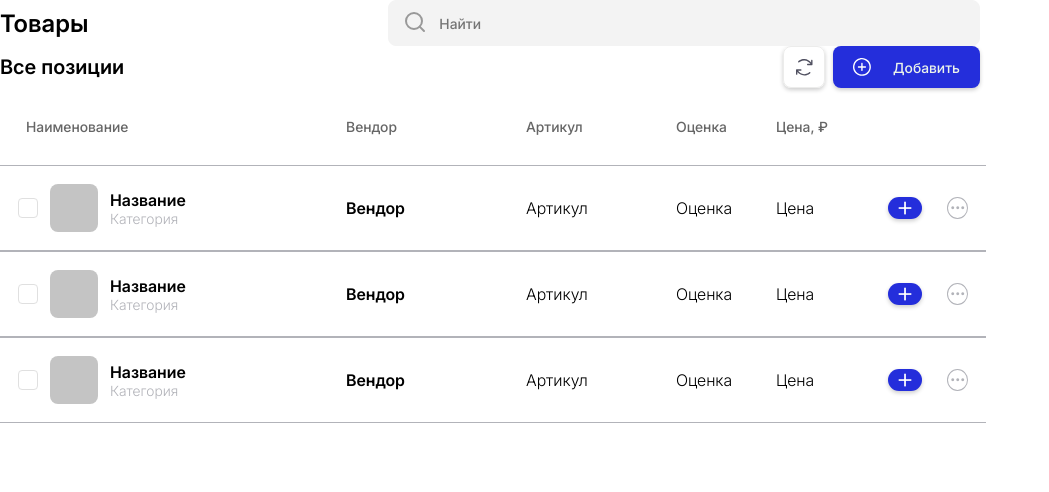
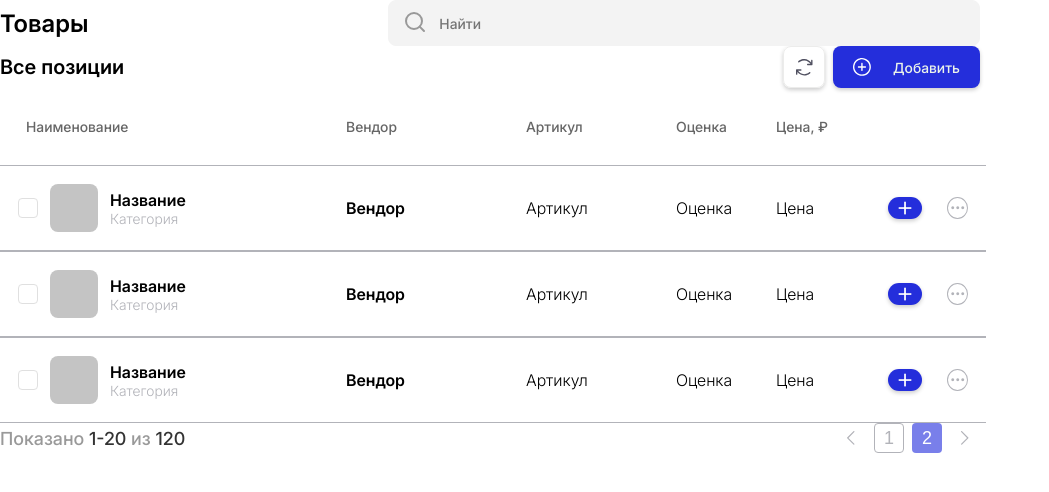
Before and after one commit to ZerruKun/aiti_guru_test, a React (Vite) app: page / in a window 1280 px wide. Shown: the top 492 px of the page, without its empty margins (0-1049 px from the left). Built offline with nearby package versions, Linux system fonts and the light colour scheme.

Commit message:
ProductsCount + minor changes in App.

```diff
--- a/src/App.tsx
+++ b/src/App.tsx
@@ -1,12 +1,8 @@
-import AddProduct from "./components/AddProduct";
-import SearchProduct from "./components/SearchProduct";
 import ProductsPage from "./pages/ProductsPage";
 
 const App = () => {
   return (
     <div>
-      <SearchProduct />
-      <AddProduct />
       <ProductsPage />
     </div>
   );
--- a/src/components/ProductsCount.tsx
+++ b/src/components/ProductsCount.tsx
@@ -0,0 +1,30 @@
+import styles from "../styles/modules/ProductsCount.module.css";
+
+const ProductsCount = () => {
+  // Моки
+  const fromProduct = 1;
+  const toProduct = 20;
+  const totalProducts = 120;
+
+  return (
+    <div className={styles.general}>
+      <div className={styles.shown}>
+        <span className={styles.pagination}>
+          Показано{" "}
+          <span className={styles.value}>
+            {fromProduct}-{toProduct}
+          </span>{" "}
+          из <span className={styles.value}>{totalProducts}</span>
+        </span>
+      </div>
+      <div className={styles.pages}>
+        <button className={styles.left}></button>
+        <button className={styles.pageNumber}>1</button>
+        <button className={styles.pageNumberSelected}>2</button>
+        <button className={styles.right}></button>
+      </div>
+    </div>
+  );
+};
+
+export default ProductsCount;
--- a/src/pages/ProductsPage.tsx
+++ b/src/pages/ProductsPage.tsx
@@ -1,9 +1,15 @@
+import AddProduct from "../components/AddProduct";
+import SearchProduct from "../components/SearchProduct";
 import ProductsList from "../components/ProductsList";
+import ProductsCount from "../components/ProductsCount";
 
 const ProductsPage = () => {
   return (
     <div>
+      <SearchProduct />
+      <AddProduct />
       <ProductsList />
+      <ProductsCount />
     </div>
   );
 };
--- a/src/styles/modules/ProductsCount.module.css
+++ b/src/styles/modules/ProductsCount.module.css
@@ -0,0 +1,73 @@
+@font-face {
+    font-family: 'Inter';
+    src: url('../fonts/Inter_18pt-Medium.ttf') format('truetype');
+    font-weight: 500;
+    font-style: normal;
+}
+
+.general {
+    display: flex;
+    align-items: center;
+    justify-content: space-between;
+    font-family: 'Inter', Roboto, sans-serif;
+    font-weight: 500;
+    font-size: 18px;
+    /* Временно */
+    max-width: 980px;
+}
+
+.pagination {
+    color: #999;
+}
+
+.pagination .value {
+    color: #333;
+}
+
+.pages {
+    display: flex;
+    align-items: center;
+}
+
+.left, .right {
+    width: 30px;
+    height: 30px;
+    background-image: url("../images/left_pic.svg");
+    background-repeat: no-repeat;
+    background-position: center;
+    border-radius: 4px;
+}
+
+.left:hover, .right:hover {
+    background-color: #333;
+}
+
+.left {
+    background-image: url("../images/left_pic.svg");
+}
+
+.right {
+    background-image: url("../images/right_pic.svg");
+    margin-left: 8px;
+}
+
+.pageNumber, .pageNumberSelected {
+    width: 30px;
+    height: 30px;
+    margin-left: 8px;
+    border-radius: 4px;
+}
+
+.pageNumber {
+    color: #B2B3B9;
+    border: 1px solid #B2B3B9;
+}
+
+.pageNumber:hover {
+    background-color: #a0a3e9;
+}
+
+.pageNumberSelected {
+    color: #FFF;
+    background-color: #797FEA;
+}
```
Also changed, not shown: src/styles/images/left_pic.svg (added), src/styles/images/right_pic.svg (added).
